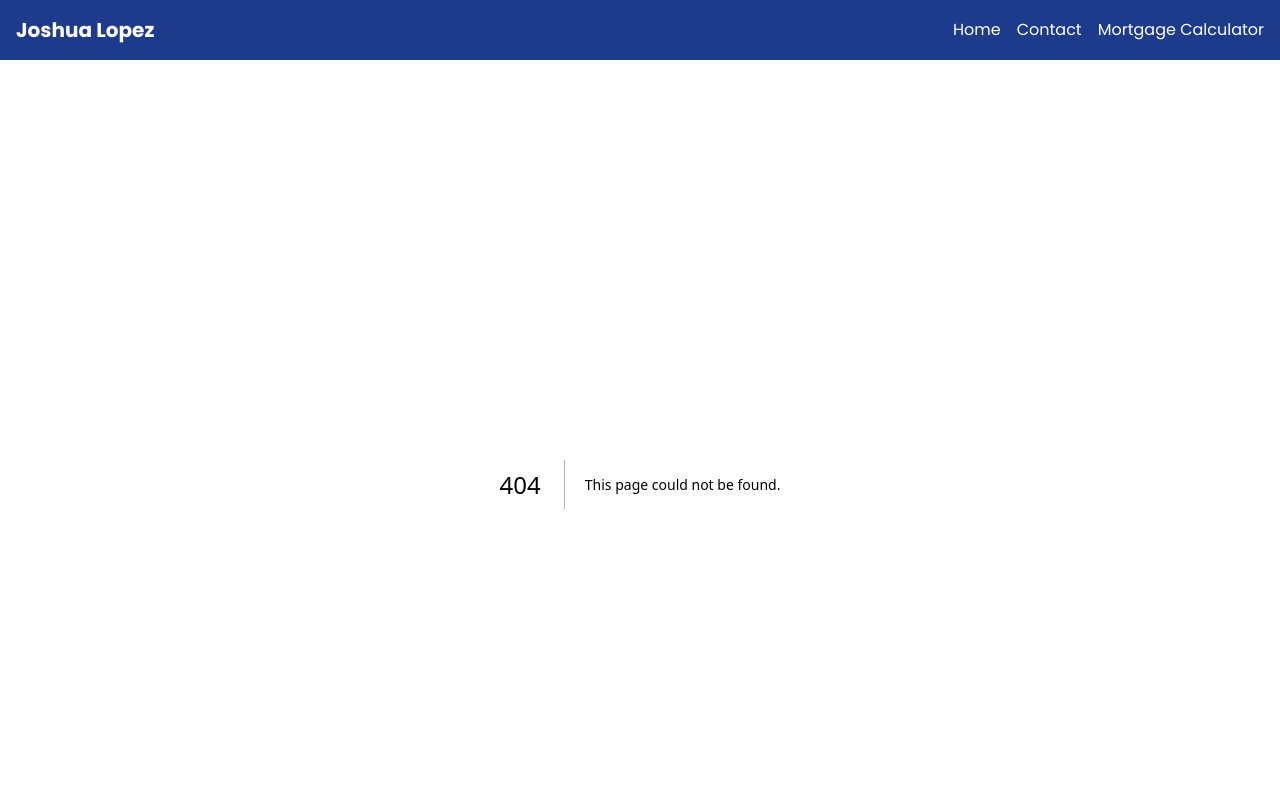
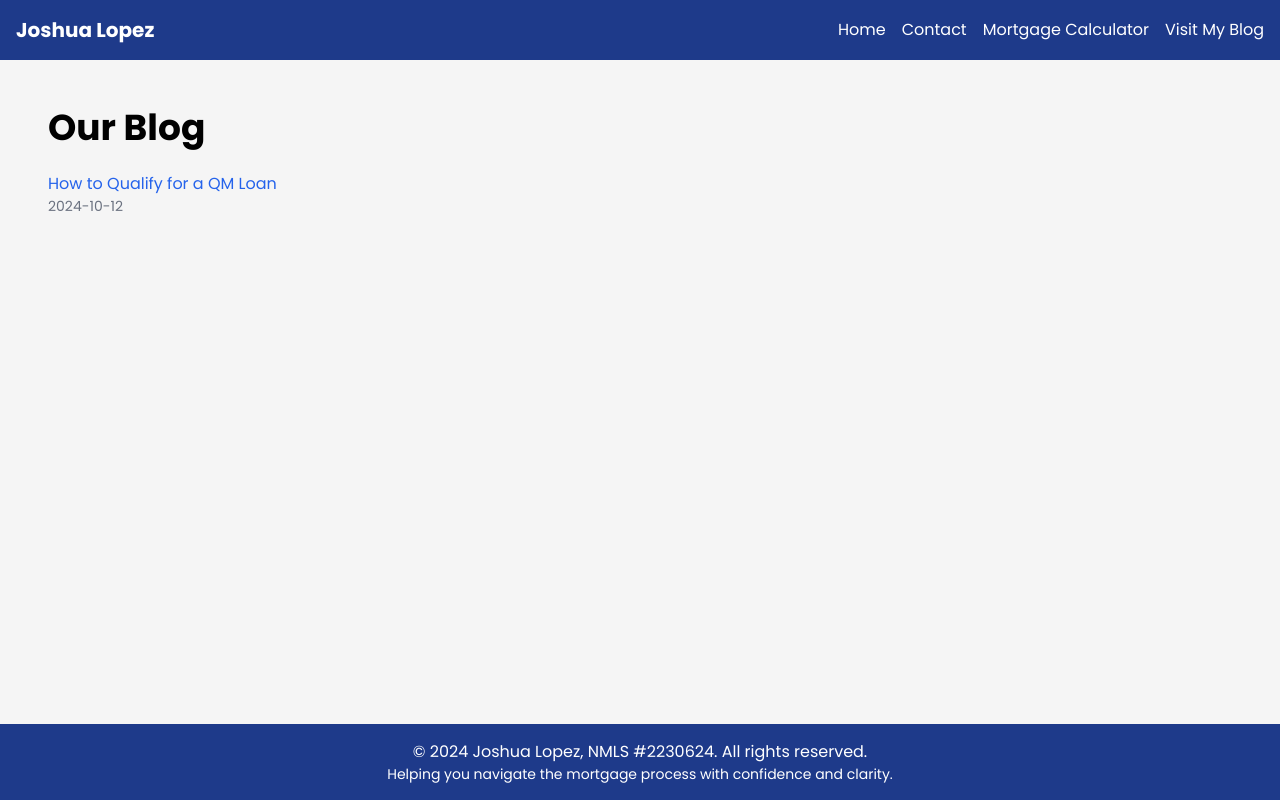
Before and after one commit to jflopezr11/mortgage_site, a Next.js app: page /blog in a window 1280 px wide. Before the commit this address had no page. Shown: the top 800 px of the page. Built offline with nearby package versions, Linux system fonts and the light colour scheme.

Commit message:
adding blog

```diff
--- /dev/null
+++ b/app/blog/[slug].tsx
@@ -0,0 +1,50 @@
+import fs from 'fs';
+import path from 'path';
+import matter from 'gray-matter';
+import Head from 'next/head'
+
+export async function getStaticPaths() {
+    console.log("getStaticPaths is running");
+    const files = fs.readdirSync('content/posts');
+    console.log('Markdown files:', files);  // This should appear in your terminal
+    const paths = files.map((filename) => ({
+        params: { slug: filename.replace('.md', '') },
+    }));
+    return { paths, fallback: false };
+}
+
+export async function getStaticProps({ params: { slug } }) {
+    console.log("getStaticProps is running");
+    const filePath = path.join('content/posts', slug + '.md');
+    console.log('Loading file:', filePath);  // This should appear in your terminal
+    const markdownWithMeta = fs.readFileSync(filePath, 'utf-8');
+    const { data: frontmatter, content } = matter(markdownWithMeta);
+
+    return {
+        props: {
+            frontmatter,
+            content,
+        },
+    };
+}
+
+
+export default function BlogPost({ frontmatter, content }) {
+    console.log('Client-side log: Rendering blog post');  // This will appear in the browser console
+
+    return (
+        <>
+            <Head>
+                <title>{frontmatter.title} | My Blog</title>
+                <meta name="description" content={frontmatter.title} />
+            </Head>
+            <div className="container mx-auto p-6">
+                <h1 className="text-4xl font-bold mb-4">{frontmatter.title}</h1>
+                <p className="text-sm text-gray-500 mb-4">{frontmatter.date}</p>
+                <article className="prose max-w-none">
+                    <div dangerouslySetInnerHTML={{ __html: content }} />
+                </article>
+            </div>
+        </>
+    );
+}
--- /dev/null
+++ b/app/blog/page.tsx
@@ -0,0 +1,33 @@
+import fs from 'fs';
+import path from 'path';
+import matter from 'gray-matter';
+import Link from 'next/link';
+
+export default function Blog() {
+  // Read all markdown files from the content/posts folder
+  const files = fs.readdirSync('content/posts');
+  const posts = files.map((filename) => {
+    const markdownWithMeta = fs.readFileSync(path.join('content/posts', filename), 'utf-8');
+    const { data: frontmatter } = matter(markdownWithMeta);
+    return {
+      slug: filename.replace('.md', ''),
+      frontmatter,
+    };
+  });
+
+  return (
+    <div className="container mx-auto p-6">
+      <h1 className="text-4xl font-bold mb-6">Our Blog</h1>
+      <ul>
+        {posts.map((post) => (
+          <li key={post.slug} className="mb-4">
+            <Link href={`/blog/${post.slug}`} className="text-blue-600 hover:underline">
+              {post.frontmatter.title}
+            </Link>
+            <p className="text-sm text-gray-500">{post.frontmatter.date}</p>
+          </li>
+        ))}
+      </ul>
+    </div>
+  );
+}
--- a/app/globals.css
+++ b/app/globals.css
@@ -62,3 +62,48 @@ p, a, li {
   -webkit-line-clamp: 3; /* Limit the text to 3 lines */
   -webkit-box-orient: vertical;
 }
+
+/* CSS for fade-in and slide-in animation */
+@keyframes fadeInUp {
+  0% {
+    opacity: 0;
+    transform: translateY(20px);
+  }
+  100% {
+    opacity: 1;
+    transform: translateY(0);
+  }
+}
+
+.hero-section {
+  opacity: 0; /* Start invisible */
+  transition: opacity 0.5s ease-out;
+}
+
+.hero-section.animate {
+  opacity: 1;
+  animation: fadeInUp 1s ease-out;
+}
+
+
+@keyframes fadeInScale {
+  0% {
+    opacity: 0;
+    transform: scale(0.9);
+  }
+  100% {
+    opacity: 1;
+    transform: scale(1);
+  }
+}
+
+.loan-card {
+  opacity: 0;
+  transform: scale(0.9);
+  transition: opacity 0.5s ease-out, transform 0.5s ease-out;
+}
+
+.loan-card.animate {
+  opacity: 1;
+  animation: fadeInScale 0.8s ease-out;
+}
--- a/app/layout.tsx
+++ b/app/layout.tsx
@@ -37,6 +37,11 @@ export default function RootLayout({ children }) {
                   Mortgage Calculator
                 </Link>
               </li>
+              <li>
+                <Link href="/blog" className="hover:text:-blue-300">
+                  Visit My Blog
+                </Link>
+              </li>
             </ul>
           </nav>
         </header>
--- a/app/page.tsx
+++ b/app/page.tsx
@@ -1,12 +1,39 @@
+"use client";
+
 import LoanCard from '@/components/LoanCard';  // Adjusted path to point to the correct folder
-import { useState } from 'react';
+import { useState, useEffect } from 'react';
 import Link from 'next/link'; // Import the Next.js Link component
 
 
 export default function Home() {
+
+  useEffect(() => {
+    const heroSection = document.querySelector('.hero-section');
+    const observer = new IntersectionObserver((entries) => {
+      entries.forEach((entry) => {
+        if (entry.isIntersecting) {
+          heroSection.classList.add('animate'); // Add the 'animate' class when in view
+        } else {
+          heroSection.classList.remove('animate'); // Optionally remove if out of view
+        }
+      });
+    });
+
+    if (heroSection) {
+      observer.observe(heroSection);
+    }
+
+    return () => {
+      if (heroSection) {
+        observer.unobserve(heroSection);
+      }
+    };
+  }, []);
+
+
   return (
     <div> {/* Wrap everything inside a div */}
-      <main className="flex flex-col items-center justify-center h-screen text-center bg-blue-100  pb-8"> {/* Decreased bottom margin */}
+      <main className="hero-section flex flex-col items-center justify-center h-screen text-center bg-blue-100  pb-8"> {/* Decreased bottom margin */}
         <h1 className="text-5xl font-bold mb-4 text-blue-900">Welcome! I’m Joshua Lopez, NMLS #2230624</h1>
         <p className="text-lg text-blue-700 mb-6">Helping you navigate the mortgage process with confidence and clarity.</p>
 
--- a/components/LoanCard.tsx
+++ b/components/LoanCard.tsx
@@ -1,31 +1,52 @@
 "use client";  // Client Component to enable interactivity
-import { useState } from 'react';
+import { useState, useEffect } from 'react';
 
 export default function LoanCard({ loanName, loanDescription }) {
   const [isFlipped, setIsFlipped] = useState(false);
 
+  // Function to handle flipping the card
   const handleFlip = () => {
     setIsFlipped(!isFlipped);
   };
 
+  // Scroll-triggered animation logic
+  useEffect(() => {
+    const loanCards = document.querySelectorAll('.loan-card');
+    const observer = new IntersectionObserver((entries) => {
+      entries.forEach((entry) => {
+        if (entry.isIntersecting) {
+          entry.target.classList.add('animate');
+        }
+      });
+    });
+
+    loanCards.forEach(card => observer.observe(card));
+
+    return () => {
+      loanCards.forEach(card => observer.unobserve(card));
+    };
+  }, []);
+
   return (
     <div
-      className="relative w-64 h-40 cursor-pointer"
+      className="loan-card relative w-64 h-40 cursor-pointer"
       onClick={handleFlip}  // Enable flip on click
     >
-      <div className="relative w-full h-full transform-style preserve-3d transition-transform duration-500" style={{ transform: isFlipped ? 'rotateY(180deg)' : 'rotateY(0deg)' }}>
+      <div
+        className={`relative w-full h-full transform-style preserve-3d transition-transform duration-500 ${
+          isFlipped ? 'rotate-y-180' : ''
+        }`}
+      >
         {/* Front Side of the Card */}
         <div
           className="absolute w-full h-full bg-blue-500 text-white p-4 rounded-lg backface-hidden flex items-center justify-center"
-          style={{ transform: 'rotateY(0deg)' }}  // Front should always be upright
         >
           <h3 className="text-xl font-bold">{loanName}</h3>
         </div>
 
         {/* Back Side of the Card */}
         <div
-          className="absolute w-full h-full bg-blue-700 text-white p-4 rounded-lg backface-hidden flex items-center justify-center"
-          style={{ transform: 'rotateY(180deg)' }}  // Back should be rotated 180 degrees
+          className="absolute w-full h-full bg-blue-700 text-white p-4 rounded-lg backface-hidden transform rotate-y-180 flex items-center justify-center"
         >
           <p className="text-sm">{loanDescription}</p>
         </div>
--- /dev/null
+++ b/content/posts/first-post.md
@@ -0,0 +1,13 @@
+---
+title: "How to Qualify for a QM Loan"
+date: "2024-10-12"
+---
+
+To qualify for a QM Loan, you will need to provide these documents:
+
+1. **Proof of Income**: Recent pay stubs, W-2 forms, etc.
+2. **Employment Verification**: Name and contact information of your current employer.
+3. **Asset Information**: Recent bank statements, investment accounts.
+4. **Debt Information**: List of current debts.
+5. **Property Information**: Mortgage statement, insurance policy, etc.
+6. **Personal Identification**: Government-issued ID, Social Security number.
--- a/package.json
+++ b/package.json
@@ -10,6 +10,7 @@
   },
   "dependencies": {
     "chart.js": "^4.4.4",
+    "gray-matter": "^4.0.3",
     "next": "^14.2.15",
     "react": "^18.3.1",
     "react-chartjs-2": "^5.2.0",
```
Also changed, not shown: 1 other file (tests, documents, lock files or other folders).
